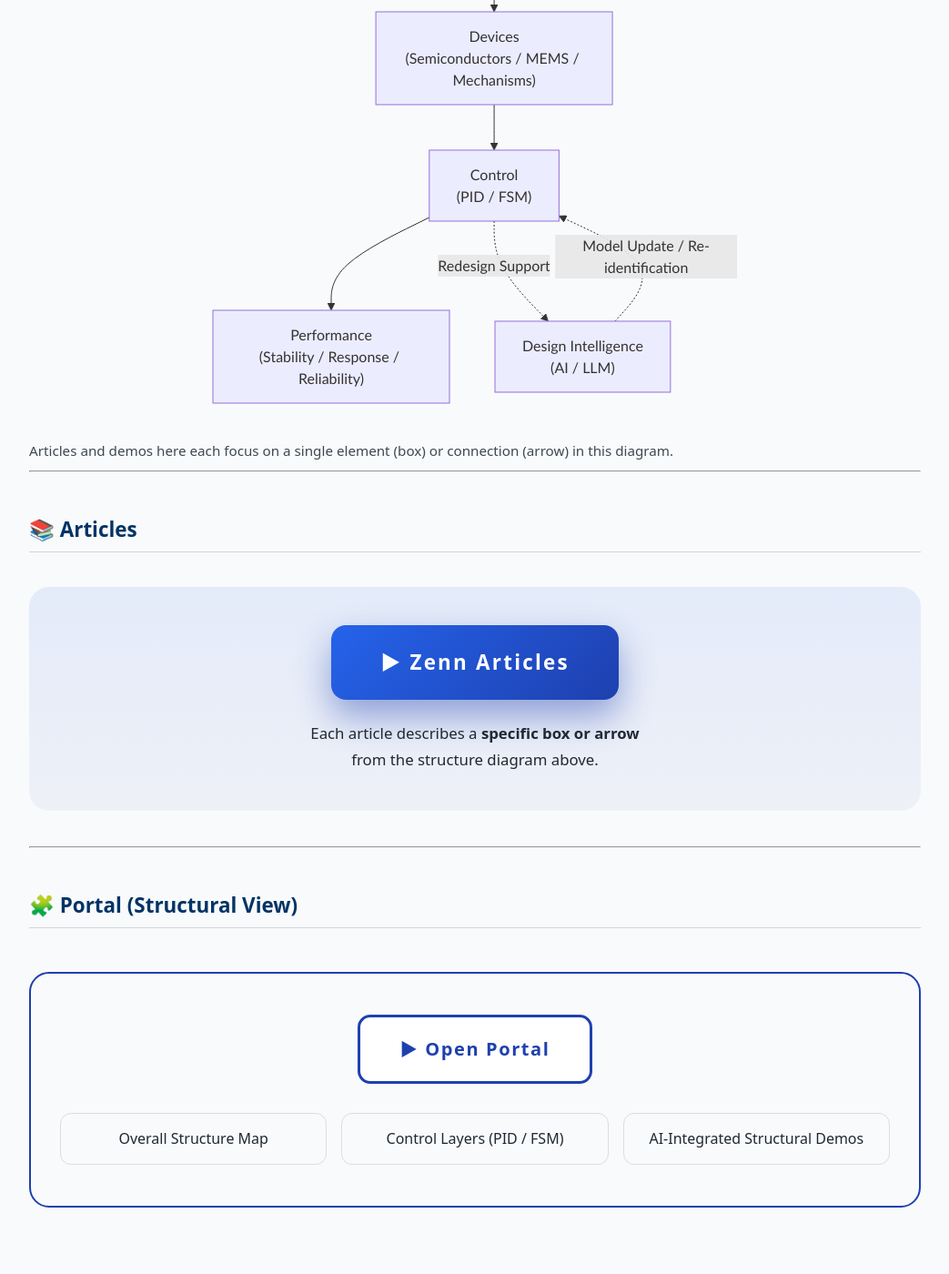
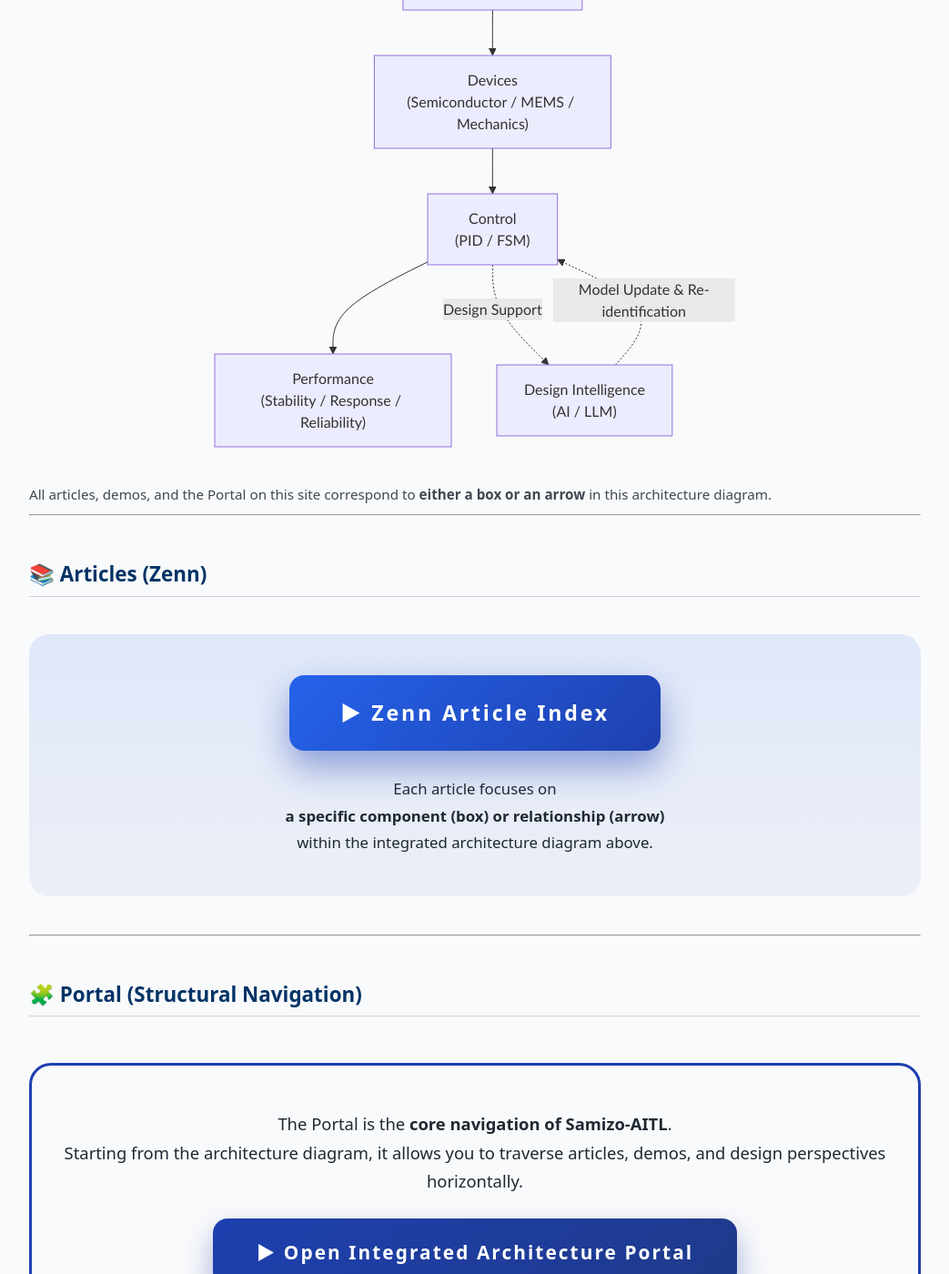
Before and after one commit to Samizo-AITL/Samizo-AITL.github.io, a Jekyll site: the page built from en/index.md, in a window 1280 px wide and 1400 px high, scrolled down 570 px. Shown: the whole window at 91% size, without its empty margins (118-1161 px from the left). Built offline with Jekyll 4.4.1, drawn with Linux system fonts in a browser that asks for light colours; some of the changed text lies outside the part shown.

Commit message:
Update index.md

````diff
--- a/en/index.md
+++ b/en/index.md
@@ -1,7 +1,7 @@
 ---
 layout: default
 title: Samizo-AITL Portal
-description: A technical archive that presents system design structures from physical quantities to devices, control, and AI in a unified diagram
+description: A technical architecture archive that connects physical quantities (V–I) to devices, control, and AI in a unified structure
 ---
 
 # 🎓 Samizo-AITL Portal
@@ -9,12 +9,12 @@
 Architecture for Integrated Technology Logic
 </span>
 
-<div style="margin:1.2em 0 1.6em 0; font-size:1.15em; line-height:1.7;">
+<div style="margin:1.4em 0 1.8em 0; font-size:1.18em; line-height:1.75;">
 From physical quantities (such as V–I), through devices and control, to AI,<br>
-<strong>a technical archive that connects system design using a single structural diagram</strong>
+<strong>this is a technical architecture archive designed to be understood through a single, consistent structural diagram</strong>
 </div>
 
-<div style="margin:1.2em 0 0.8em 0;">
+<div style="margin:1.2em 0 1.0em 0;">
   <a href="https://samizo-aitl.github.io/" style="margin-right:12px;">
     <img src="https://img.shields.io/badge/Japanese-Version-blue?logo=github" />
   </a>
@@ -25,12 +25,12 @@
 
 ---
 
-## 🧭 Structure Diagram
+## 🧭 Integrated Architecture Diagram (AITL)
 
 ```mermaid
 flowchart TD
     P["Physical Quantities<br>(V–I / Force / Heat)"]
-    D["Devices<br>(Semiconductors / MEMS / Mechanisms)"]
+    D["Devices<br>(Semiconductor / MEMS / Mechanics)"]
     C["Control<br>(PID / FSM)"]
     A["Design Intelligence<br>(AI / LLM)"]
     S["Performance<br>(Stability / Response / Reliability)"]
@@ -38,87 +38,115 @@
     P --> D
     D --> C
     C --> S
-    C -. Redesign Support .-> A
-    A -. Model Update / Re-identification .-> C
+    C -. Design Support .-> A
+    A -. Model Update & Re-identification .-> C
 ```
 
-<div style="margin-top:0.8em; font-size:0.95em; opacity:0.85;">
-Articles and demos here each focus on a single element (box) or connection (arrow) in this diagram.
+<div style="margin-top:0.9em; font-size:0.95em; opacity:0.85;">
+All articles, demos, and the Portal on this site correspond to
+<strong>either a box or an arrow</strong> in this architecture diagram.
 </div>
 
 ---
 
-## 📚 Articles
+## 📚 Articles (Zenn)
 
 <div style="
-  margin: 2.4em 0;
-  padding: 2.6em 1.8em;
+  margin: 2.6em 0;
+  padding: 2.8em 2.0em;
   text-align: center;
-  background: linear-gradient(180deg, rgba(37,99,235,0.10), rgba(30,64,175,0.05));
+  background: linear-gradient(180deg, rgba(37,99,235,0.12), rgba(30,64,175,0.06));
   border-radius: 22px;
 ">
 
-<a href="/en/zenn-articles/"
+<a href="/zenn-articles/"
    style="
      display: inline-block;
-     padding: 22px 54px;
-     font-size: 1.4em;
+     padding: 22px 56px;
+     font-size: 1.45em;
      font-weight: 900;
-     letter-spacing: 0.10em;
+     letter-spacing: 0.12em;
      color: #ffffff;
      background: linear-gradient(135deg, #2563eb, #1e40af);
      border-radius: 16px;
      text-decoration: none;
      box-shadow: 0 18px 38px rgba(30,64,175,0.45);
    ">
-  ▶ Zenn Articles
+  ▶ Zenn Article Index
 </a>
 
-<div style="margin-top:1.4em; font-size:1.05em; line-height:1.7;">
-Each article describes a <strong>specific box or arrow</strong><br>
-from the structure diagram above.
+<div style="margin-top:1.6em; font-size:1.05em; line-height:1.75;">
+Each article focuses on<br>
+<strong>a specific component (box) or relationship (arrow)</strong><br>
+within the integrated architecture diagram above.
 </div>
 
 </div>
 
 ---
 
-## 🧩 Portal (Structural View)
+## 🧩 Portal (Structural Navigation)
 
 <div style="
-  margin: 3.0em 0;
-  padding: 2.8em 2.0em;
-  border: 2px solid #1e40af;
-  border-radius: 22px;
+  margin: 3.2em 0;
+  padding: 3.0em 2.2em;
+  border: 3px solid #1e40af;
+  border-radius: 24px;
   text-align:center;
 ">
 
-<a href="/en/portal/"
+<div style="font-size:1.15em; margin-bottom:1.4em;">
+The Portal is the <strong>core navigation of Samizo-AITL</strong>.<br>
+Starting from the architecture diagram, it allows you to traverse articles, demos, and design perspectives horizontally.
+</div>
+
+<a href="/portal/"
    style="
      display: inline-block;
-     padding: 18px 44px;
-     font-size: 1.25em;
-     font-weight: 800;
-     letter-spacing: 0.08em;
-     color: #1e40af;
-     background: #ffffff;
-     border: 3px solid #1e40af;
-     border-radius: 14px;
+     padding: 20px 48px;
+     font-size: 1.3em;
+     font-weight: 900;
+     letter-spacing: 0.10em;
+     color: #ffffff;
+     background: linear-gradient(135deg, #1e40af, #1e3a8a);
+     border-radius: 16px;
      text-decoration: none;
+     box-shadow: 0 16px 32px rgba(30,64,175,0.40);
    ">
-  ▶ Open Portal
+  ▶ Open Integrated Architecture Portal
 </a>
 
-<div style="display:grid; grid-template-columns:repeat(auto-fit,minmax(220px,1fr)); gap:16px; margin-top:2.0em;">
-  <div style="padding:14px; border:1px solid #ddd; border-radius:12px; text-align:center;">
-    Overall Structure Map
+<!-- Non-link: explanation of perspectives available inside the Portal -->
+<div style="
+  margin-top:2.6em;
+  max-width:720px;
+  margin-left:auto;
+  margin-right:auto;
+  text-align:left;
+  color:#374151;
+">
+
+  <div style="margin-bottom:1.2em;">
+    <strong>Global Architecture Map</strong><br>
+    <span style="font-size:0.92em; opacity:0.75;">
+      A bird’s-eye view of the entire structure from physical quantities (V–I) to AI
+    </span>
   </div>
-  <div style="padding:14px; border:1px solid #ddd; border-radius:12px; text-align:center;">
-    Control Layers (PID / FSM)
+
+  <div style="margin-bottom:1.2em;">
+    <strong>Control Hierarchy (PID / FSM)</strong><br>
+    <span style="font-size:0.92em; opacity:0.75;">
+      Organization and positioning of models and control structures
+    </span>
   </div>
-  <div style="padding:14px; border:1px solid #ddd; border-radius:12px; text-align:center;">
-    AI-Integrated Structural Demos
+
+  <div>
+    <strong>AI Integration & Structural Demos</strong><br>
+    <span style="font-size:0.92em; opacity:0.75;">
+      How redesign and intelligence are embedded within the architecture
+    </span>
   </div>
+
 </div>
 
 </div>
````
